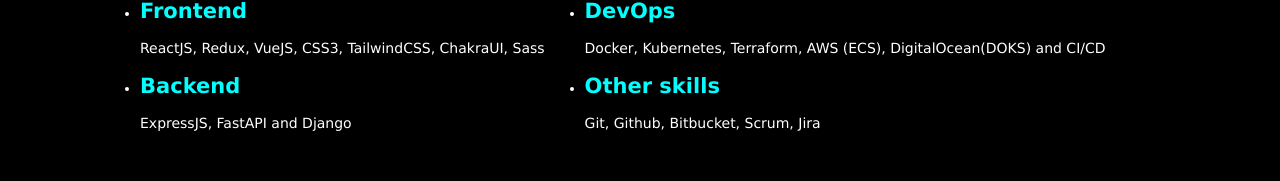
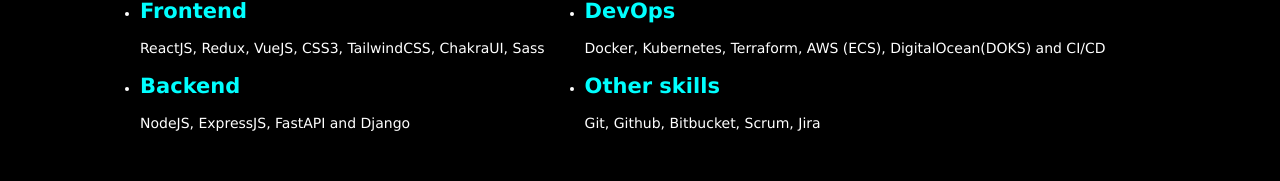
Before and after one commit to anup-an/my-portfolio, a React (Create React App) app: page /technical-skills in a window 1280 px wide. Shown: the part 281-462 px from the top of the page. Built offline with nearby package versions, Linux system fonts and the light colour scheme.

Commit message:
Update #

```diff
--- a/src/components/Skills/index.tsx
+++ b/src/components/Skills/index.tsx
@@ -14,7 +14,7 @@
         </li>
         <li>
           <h2 className="highlight-text">Backend</h2>
-          ExpressJS, FastAPI and Django
+          NodeJS, ExpressJS, FastAPI and Django
         </li>
       </ul>
       <ul>
```
